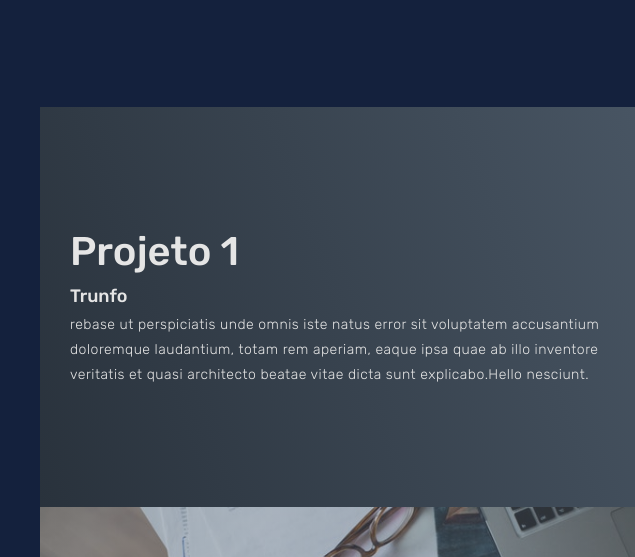
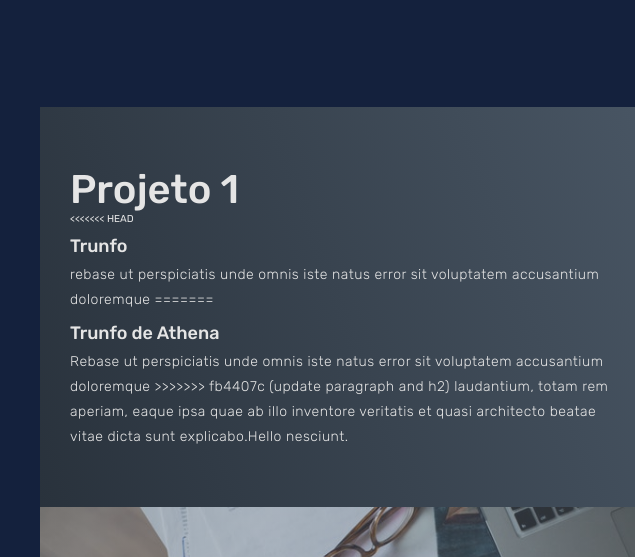
Before and after one commit to JoaoAndNeto/portfolioProject, a plain HTML site: page index.html in a window 1280 px wide. Shown: the part 1055-1612 px from the top of the page, 0-635 px from the left. Drawn offline with Linux system fonts and the light colour scheme.

Commit message:
trunfo de athena

```diff
--- a/index.html
+++ b/index.html
@@ -32,8 +32,13 @@
                 <div class="project-item">
                     <div class="project-info">
                         <h1>Projeto 1</h1>
+<<<<<<< HEAD
                         <h2>Trunfo</h2>
                         <p>rebase ut perspiciatis unde omnis iste natus error sit voluptatem accusantium doloremque
+=======
+                        <h2>Trunfo de Athena</h2>
+                        <p>Rebase ut perspiciatis unde omnis iste natus error sit voluptatem accusantium doloremque
+>>>>>>> fb4407c (update paragraph and h2)
                         laudantium, totam rem aperiam, eaque ipsa quae ab illo inventore veritatis et quasi
                         architecto beatae vitae dicta sunt explicabo.Hello
                         nesciunt.</p>
```
